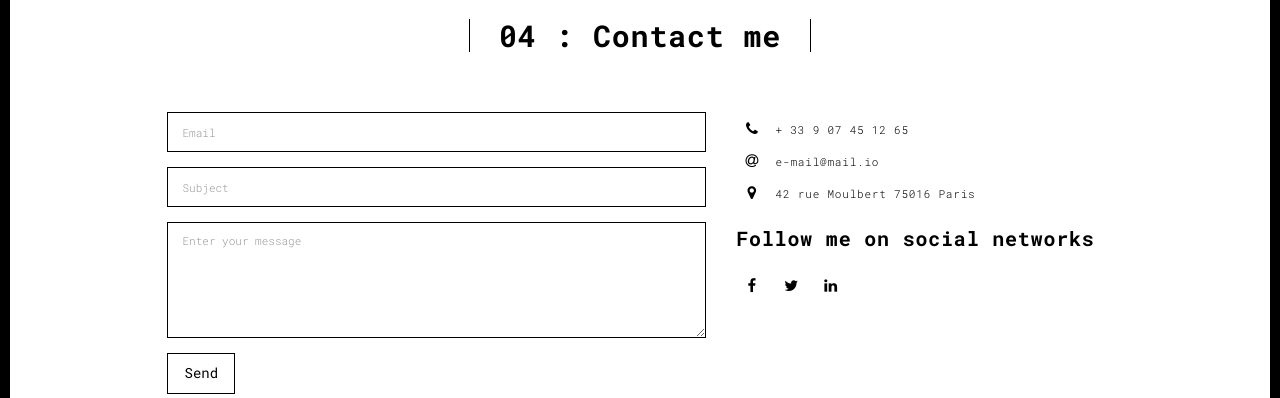
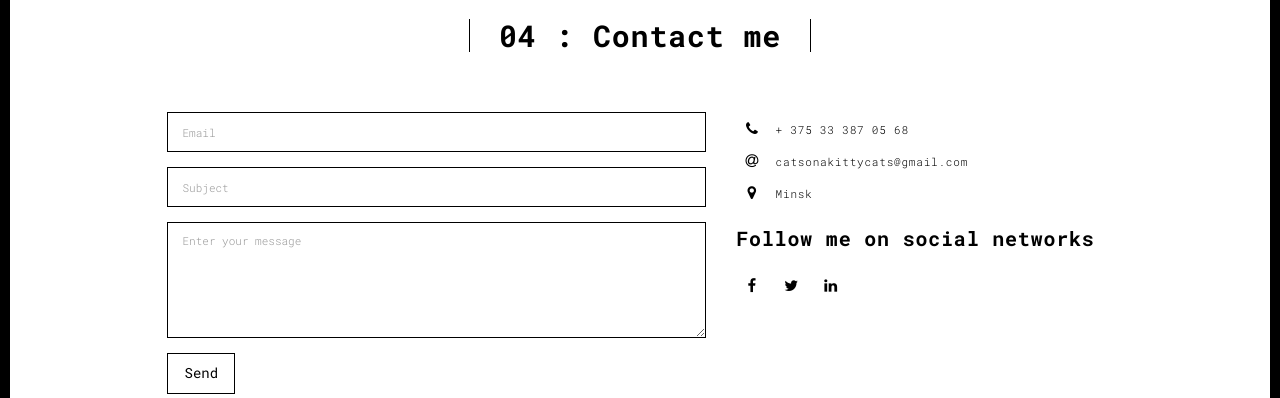
Before and after one commit to ivlera/FlaskProject, a Flask app: page /contact.html in a window 1280 px wide. Shown: the part 90-488 px from the top of the page. Run offline with Flask 2, Linux system fonts and the light colour scheme; some libraries are stand-ins or nearby versions.

Commit message:
contacts added

```diff
--- a/database.csv
+++ b/database.csv
@@ -9,3 +9,5 @@ erftghj@redtfghjk,dfghj,sdfghj
 erftghj@redtfghjk,dfghj,sdfghj
 
 erftghj@redtfghjk,dfghj,sdfghj
+
+SZDxfcgh@fgbhn,dfghj,dfghj
--- a/templates/contact.html
+++ b/templates/contact.html
@@ -79,19 +79,19 @@
                           <span class="fa-icon">
                             <i class="fa fa-phone" aria-hidden="true"></i>
                           </span>
-                          + 33 9 07 45 12 65
+                          + 375 33 387 05 68
                         </li>
                         <li>
                           <span class="fa-icon">
                             <i class="fa fa-at" aria-hidden="true"></i>
                           </span>
-                          e-mail@mail.io
+                          catsonakittycats@gmail.com
                         </li>
                         <li>
                           <span class="fa-icon">
                             <i class="fa fa fa-map-marker" aria-hidden="true"></i>
                           </span>
-                          42 rue Moulbert 75016 Paris
+                          Minsk
                         </li>
                       </ul>
                       <h3>Follow me on social networks</h3>
```
